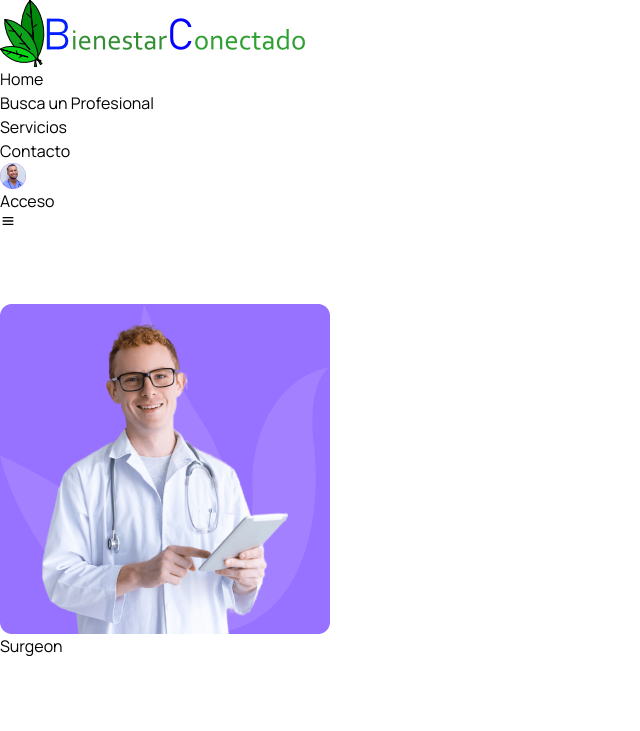
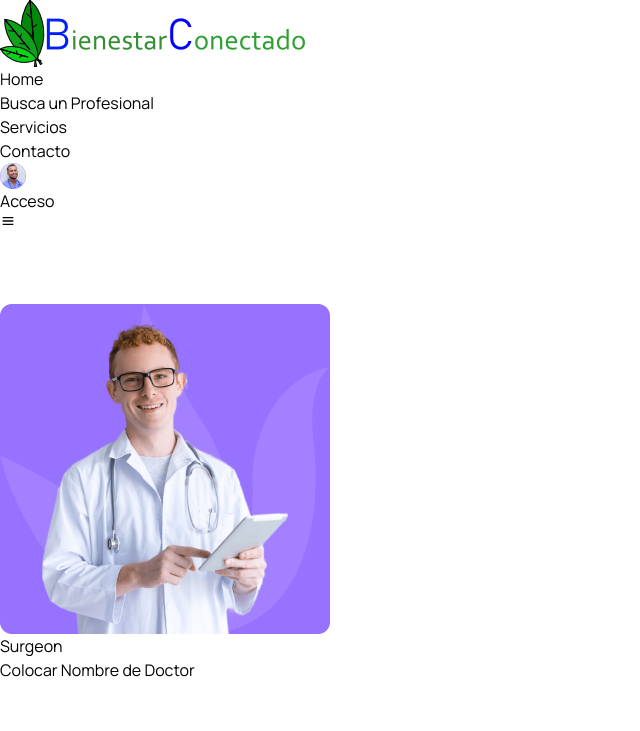
Before and after one commit to agt1984/atencionPsicologica, a React (Vite) app in the folder frontend/: page /doctors/1 in a window 1280 px wide. Shown: the top 731 px of the page, without its empty margins (0-640 px from the left). Built offline with nearby package versions, Linux system fonts and the light colour scheme; the HTML template or start-up script is replaced by a standard one.

Commit message:
Doctor Details Modified

```diff
--- a/frontend/src/pages/Doctors/DoctorDetails.jsx
+++ b/frontend/src/pages/Doctors/DoctorDetails.jsx
@@ -14,6 +14,7 @@ const DoctorDetails = () => {
 
               <div>
                 <span className='bg-[#CCF0F3] text-irisBlueColor py-1 px-6 lg:py-2 lg:px-6 text-[12px] leading-4 lg:text-[16px] lg:leading-7 font-semibold rounded'>Surgeon</span>
+                <h3 className='text-headingColor text-[22px] leading-9 mt-3 font-bold'>Colocar Nombre de Doctor</h3>
               </div>
             </div>
           </div>
```
